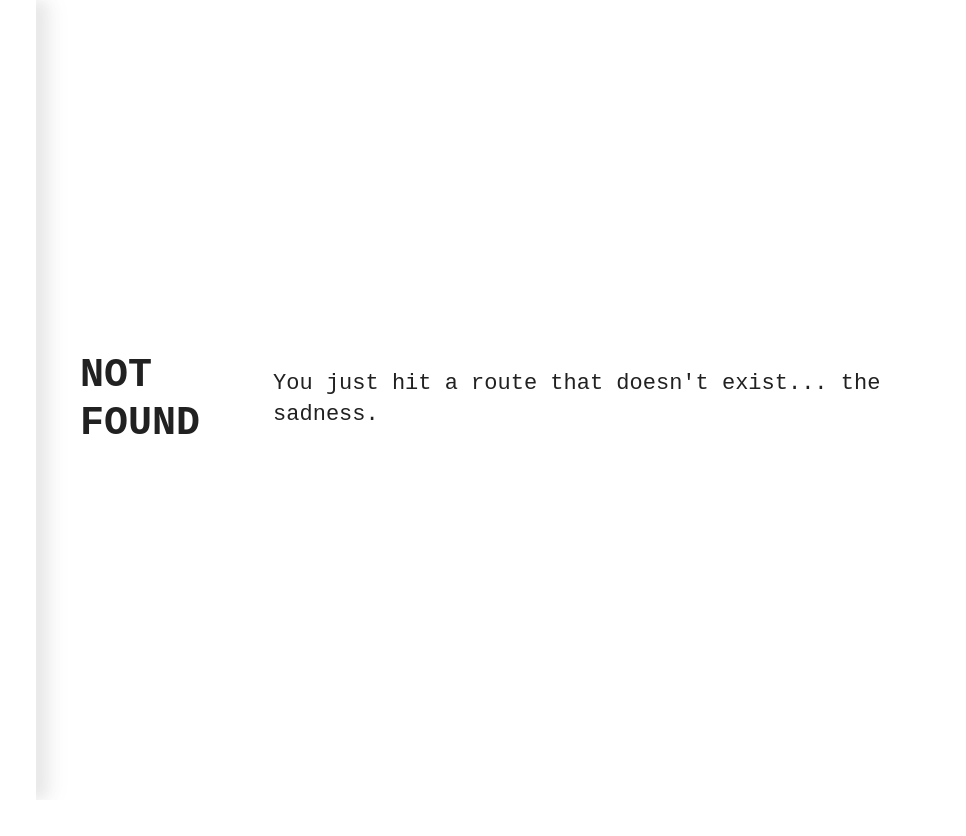
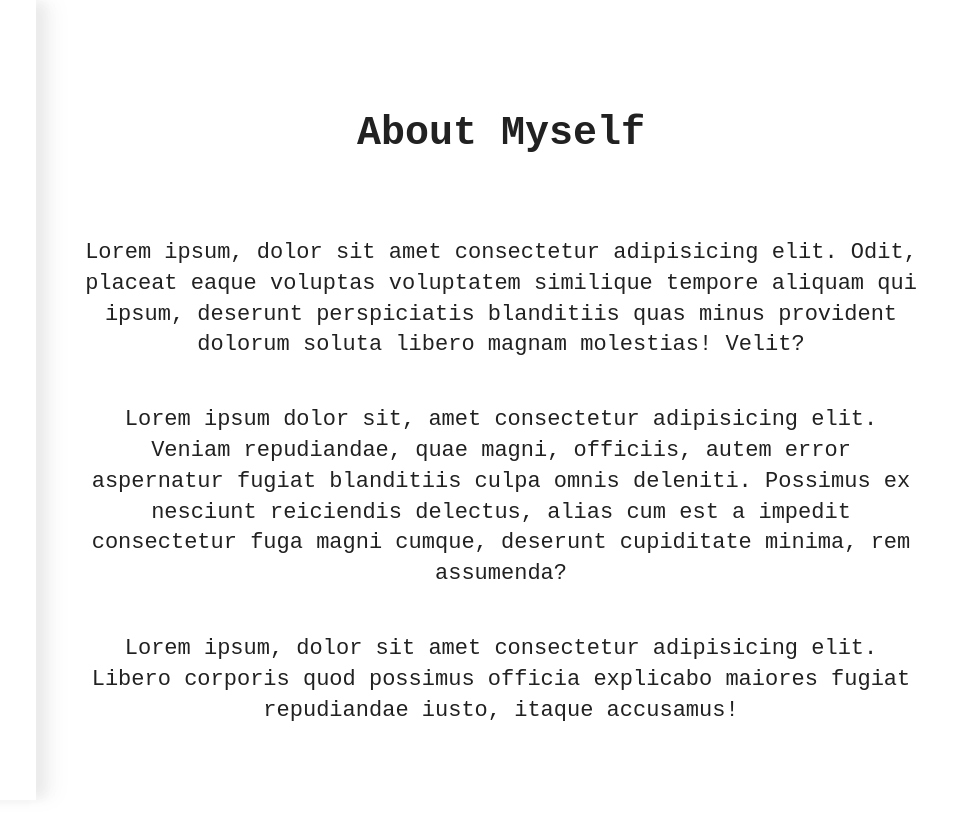
Before and after one commit to paulondevilla/portfolio, a Gatsby site: page /about-me-page in a window 1280 px wide. Before the commit this address had no page. Shown: the full height of the page, 314-1280 px from the left. Before the commit the page ends 800 px from the top, so only its background shows below. Built offline with nearby package versions, Linux system fonts and the light colour scheme; Gatsby itself is replaced by a stand-in of ours.

Commit message:
added about-me page

```diff
--- /dev/null
+++ b/src/components/about-me.js
@@ -0,0 +1,38 @@
+import React from "react"
+
+import styled from "styled-components"
+
+const AboutMeWrapper = styled.article`
+  max-width: 1000px;
+  text-align: center;
+  display: flex;
+  flex-direction: column;
+  gap: 2em;
+`
+
+const AboutMe = () => {
+  return (
+    <AboutMeWrapper>
+      <p>
+        Lorem ipsum, dolor sit amet consectetur adipisicing elit. Odit, placeat
+        eaque voluptas voluptatem similique tempore aliquam qui ipsum, deserunt
+        perspiciatis blanditiis quas minus provident dolorum soluta libero
+        magnam molestias! Velit?
+      </p>
+      <p>
+        Lorem ipsum dolor sit, amet consectetur adipisicing elit. Veniam
+        repudiandae, quae magni, officiis, autem error aspernatur fugiat
+        blanditiis culpa omnis deleniti. Possimus ex nesciunt reiciendis
+        delectus, alias cum est a impedit consectetur fuga magni cumque,
+        deserunt cupiditate minima, rem assumenda?
+      </p>
+      <p>
+        Lorem ipsum, dolor sit amet consectetur adipisicing elit. Libero
+        corporis quod possimus officia explicabo maiores fugiat repudiandae
+        iusto, itaque accusamus!
+      </p>
+    </AboutMeWrapper>
+  )
+}
+
+export default AboutMe
--- a/src/components/layout.js
+++ b/src/components/layout.js
@@ -86,9 +86,9 @@ const LayoutContainer = styled.div`
 
 const Main = styled.main`
   grid-area: main;
-  padding: 4em 2em;
+  padding: 5em 2em;
   display: flex;
-  flex-direction: row;
+  flex-direction: column;
   align-items: center;
   justify-content: center;
 
@@ -97,6 +97,10 @@ const Main = styled.main`
     css`
       filter: blur(2px);
     `}
+
+  & > h1 {
+    margin-bottom: 2em;
+  }
 `
 
 const Layout = ({ children }) => {
--- a/src/components/nav.js
+++ b/src/components/nav.js
@@ -43,7 +43,7 @@ const Nav = ({ isSidebarOpen, toggleSidebar }) => {
         </li>
         <li>
           <StyledLink
-            to="/page-2/"
+            to="/about-me-page/"
             onClick={() => isSidebarOpen && toggleSidebar}
           >
             About Me
--- a/src/components/sidebar.js
+++ b/src/components/sidebar.js
@@ -56,7 +56,7 @@ const SidebarContainer = styled.aside`
         ? css`
             grid-column: 1 / -1;
             grid-row: 1/-1;
-            padding: 4em;
+            padding: 5em 2em;
             background-color: hsl(0, 0%, 100%);
             display: flex;
 
--- a/src/pages/page-2.js
+++ b/src/pages/about-me-page.js
@@ -1,15 +1,14 @@
 import React from "react"
-import { Link } from "gatsby"
 
 import Layout from "../components/layout"
 import SEO from "../components/seo"
+import AboutMe from "../components/about-me"
 
 const SecondPage = () => (
   <Layout>
-    <SEO title="Page two" />
-    <h1>Hi from the second page</h1>
-    <p>Welcome to page 2</p>
-    <Link to="/">Go back to the homepage</Link>
+    <SEO title="About Me" />
+    <h1>About Myself</h1>
+    <AboutMe />
   </Layout>
 )
 
--- a/src/pages/contact-page.js
+++ b/src/pages/contact-page.js
@@ -7,6 +7,7 @@ import Contact from "../components/contact"
 const SecondPage = () => (
   <Layout>
     <SEO title="Contact Page" />
+    <h1>How to Reach Me</h1>
     <Contact />
   </Layout>
 )
--- a/src/pages/index.js
+++ b/src/pages/index.js
@@ -7,6 +7,7 @@ import Portfolio from "../components/portfolio"
 const IndexPage = () => (
   <Layout>
     <SEO title="Portfolio Page" />
+    <h1>Portfolio</h1>
     <Portfolio />
   </Layout>
 )
```
Also changed, not shown: src/components/portfolio-item.js (+13 -12 lines).
